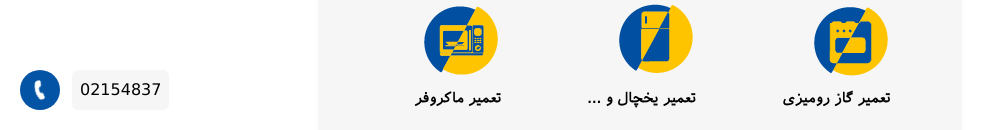
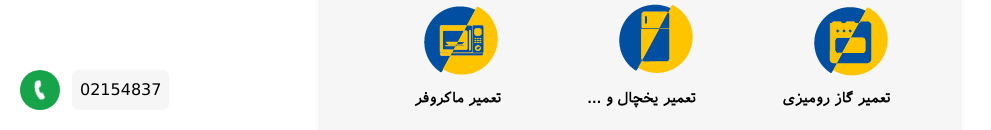
Before and after one commit to mhmd-bagha/repair-online, a Next.js app: page / in a window 1280 px wide. Shown: the part 670-800 px from the top of the page, without its empty margins (0-991 px from the left). Built offline with nearby package versions, Linux system fonts and the light colour scheme.

Commit message:
perf: changed background

```diff
--- a/components/home/contact-us.jsx
+++ b/components/home/contact-us.jsx
@@ -7,7 +7,7 @@ const ContactUs = () => {
         <>
             <Link href="tel:02154837" className="flex justify-center items-center gap-x-3 fixed bottom-5 left-5 z-10">
                 <p className="p-2 bg_cultured rounded-md hidden md:block">02154837</p>
-                <p className="p-3 bg_default_blue rounded-full"><BsTelephoneFill className={`text-white ${styles.animate_phone}`}/></p>
+                <p className="p-3 bg-green-600 rounded-full"><BsTelephoneFill className={`text-white ${styles.animate_phone}`}/></p>
             </Link>
         </>
     )
```
